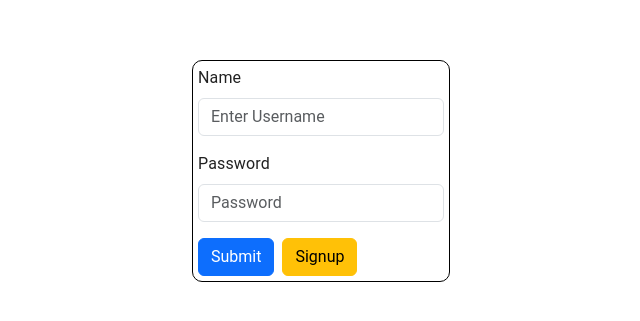
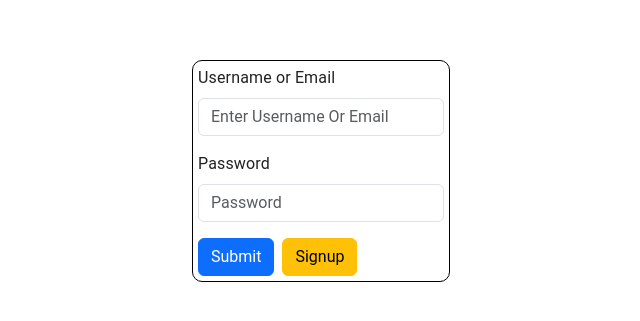
Before and after one commit to Aayush501/expense-management-frontend, a React (Vite) app: page / in a window 1280 px wide. Shown: the part 229-550 px from the top of the page, without its empty margins (319-959 px from the left). Built offline with nearby package versions, Linux system fonts and the light colour scheme.

Commit message:
update : login form

```diff
--- a/src/pages/Login.jsx
+++ b/src/pages/Login.jsx
@@ -7,8 +7,6 @@ import { loginUser } from '../redux/slices/userSlice';
 import { fetchBanks } from '../redux/slices/banksSlice';
 
 function Login() {
-
-  // const {setUsername, setPassword} = useContext(AppContext);
   const navigate = useNavigate();
   const [formUsername, setFormUsername] = useState("");
   const [formPassword, setFormPassword] = useState("");
@@ -31,9 +29,9 @@ function Login() {
         <div className='signupform'>
           <Form onSubmit={handleSubmit}>
             <Form.Group className="mb-3" controlId="formBasicName">
-              <Form.Label>Name</Form.Label>
+              <Form.Label>Username or Email</Form.Label>
               <Form.Control value={formUsername} onChange={(e) =>{ setFormUsername(e.target.value)
-              }}  type="text" placeholder='Enter Username' autoComplete='username' />
+              }}  type="text" placeholder='Enter Username Or Email' autoComplete='usernameOrEmail' />
             </Form.Group>
             <Form.Group className="mb-3" controlId="formBasicPassword">
               <Form.Label>Password</Form.Label>
```
